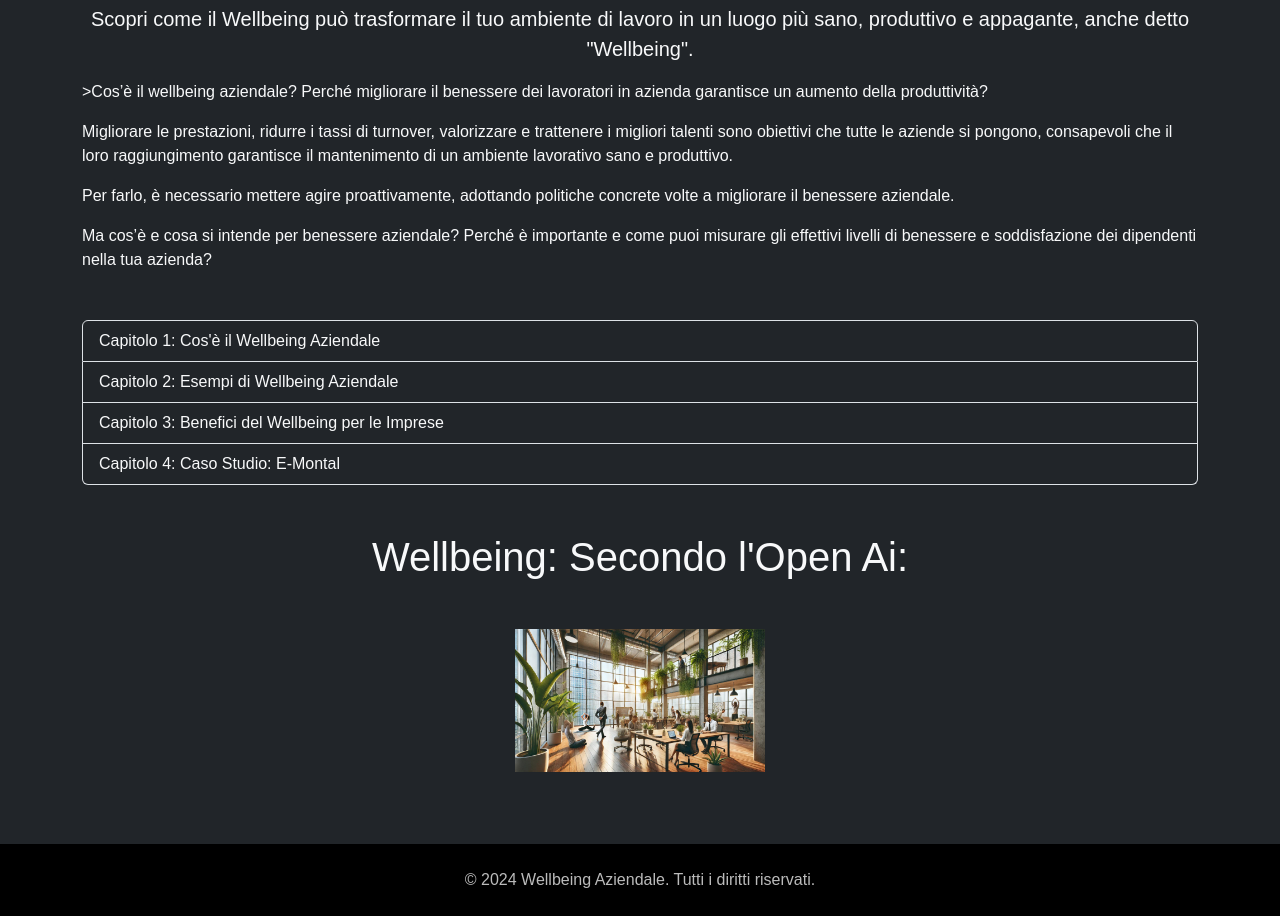
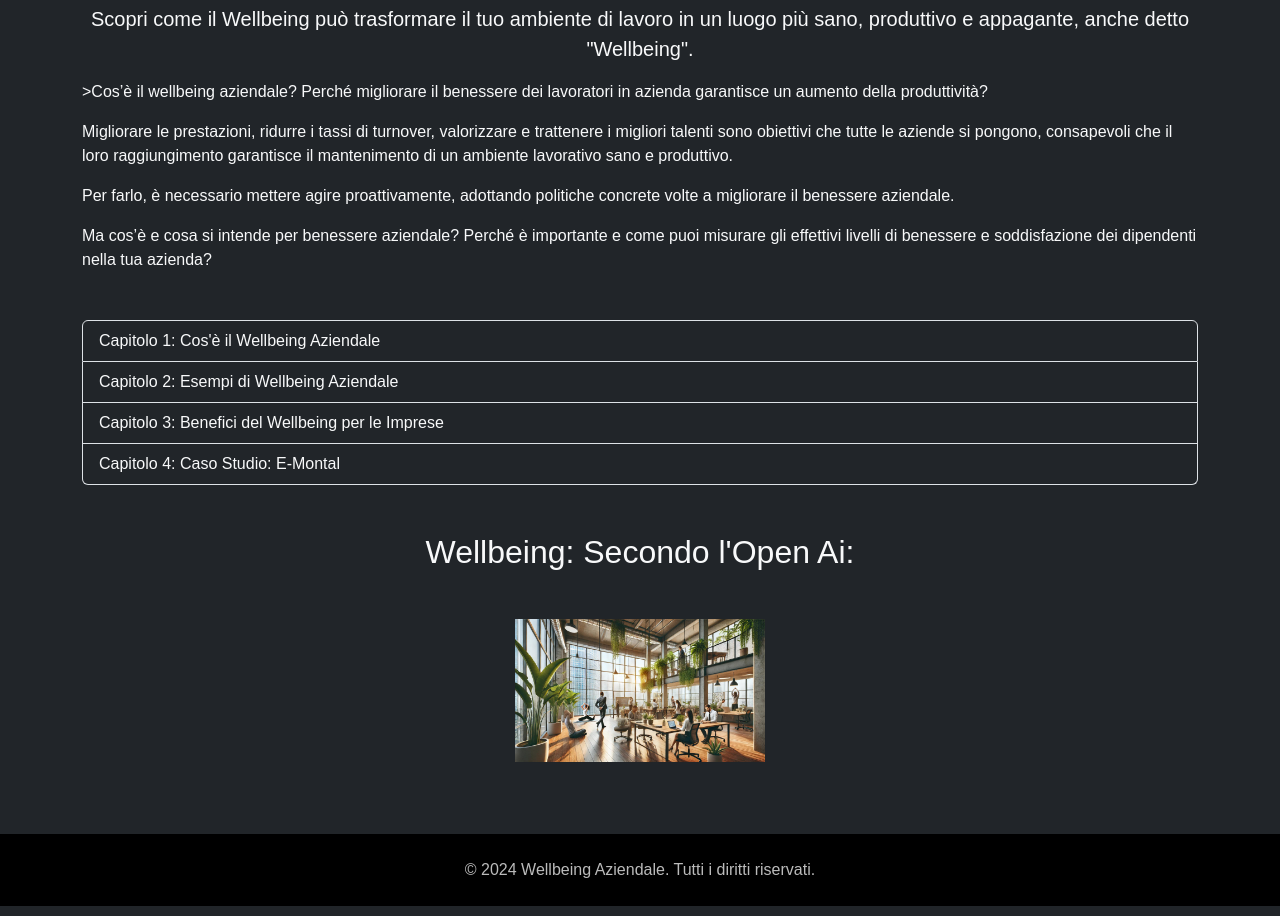
Before and after one commit to EnricoMalara/Cartella_Wellbeing, a plain HTML site: page index.html in a window 1280 px wide. Shown: the part 178-1094 px from the top of the page. Drawn offline with nearby package versions, Linux system fonts and the light colour scheme.

Commit message:
Update 1.11.1

```diff
--- a/index.html
+++ b/index.html
@@ -53,8 +53,8 @@
             <a href="capitolo4.html" class="list-group-item list-group-item-action bg-dark text-light">Capitolo 4: Caso Studio: E-Montal</a>
         </div>
     </div>
-    <div class="container mt-5 text-center width-250 height-250">
-        <h1 class="text-center mb-4">Wellbeing: Secondo l'Open Ai:</h1>
+    <div class="container mt-5 text-center">
+        <h2 class="text-center mb-4">Wellbeing: Secondo l'Open Ai:</h2>
         <img src="wellbeing.jpg" alt="Benessere aziendale" class="img-fluid my-4" width="250" height="250">
     </div>
 
```
